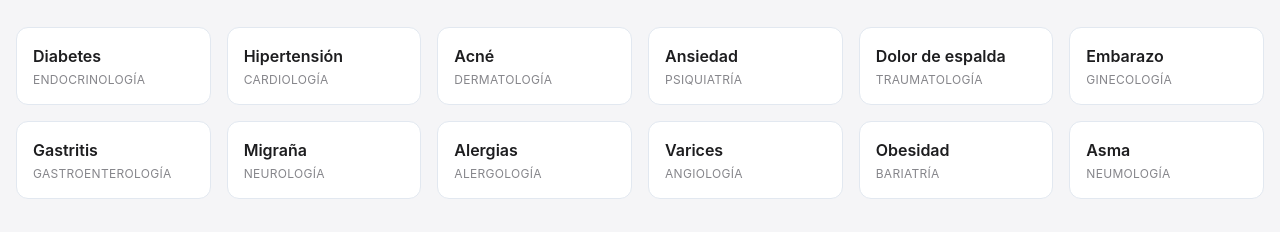
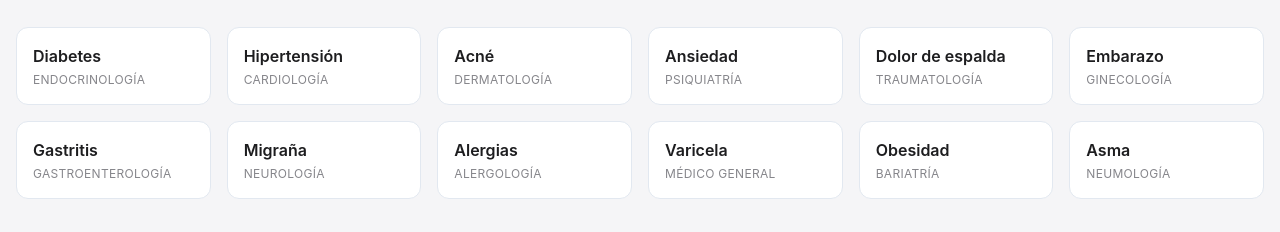
Before and after one commit to alicehocane/new-doctor, a React (Vite) app: page /especialidades in a window 1280 px wide. Shown: the part 2080-2312 px from the top of the page. Built offline with nearby package versions, Linux system fonts and the light colour scheme.

Commit message:
update speciliaty disesas

```diff
--- a/app/especialidades/page.tsx
+++ b/app/especialidades/page.tsx
@@ -13,7 +13,7 @@ const COMMON_DISEASES = [
   { name: 'Gastritis', category: 'Gastroenterología' },
   { name: 'Migraña', category: 'Neurología' },
   { name: 'Alergias', category: 'Alergología' },
-  { name: 'Varices', category: 'Angiología' },
+  { name: 'Varicela', category: 'Médico General' },
   { name: 'Obesidad', category: 'Bariatría' },
   { name: 'Asma', category: 'Neumología' }
 ];
```
